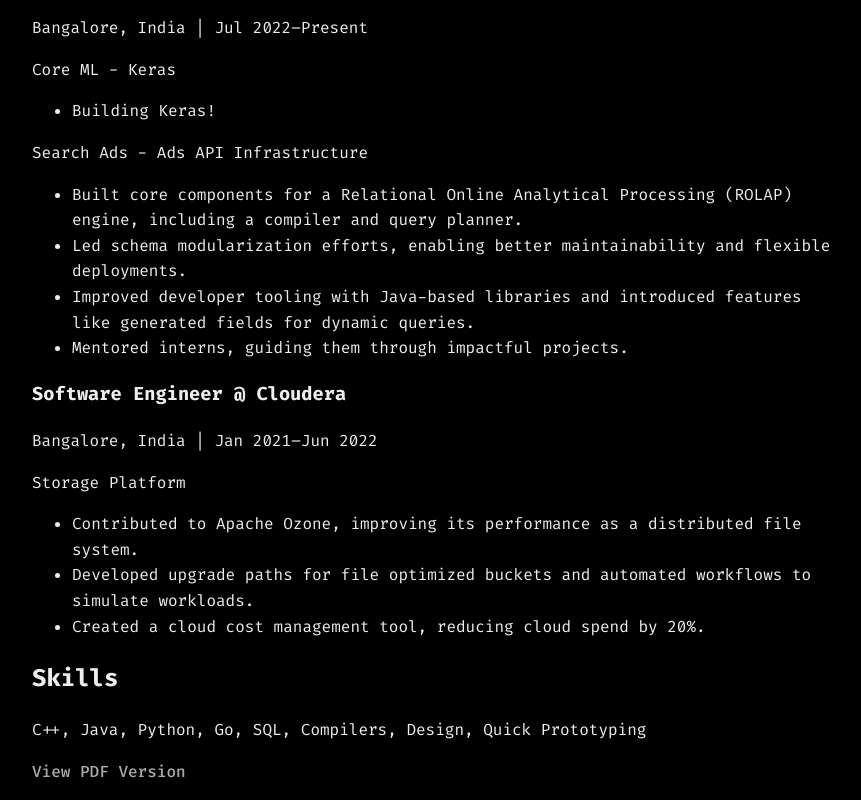
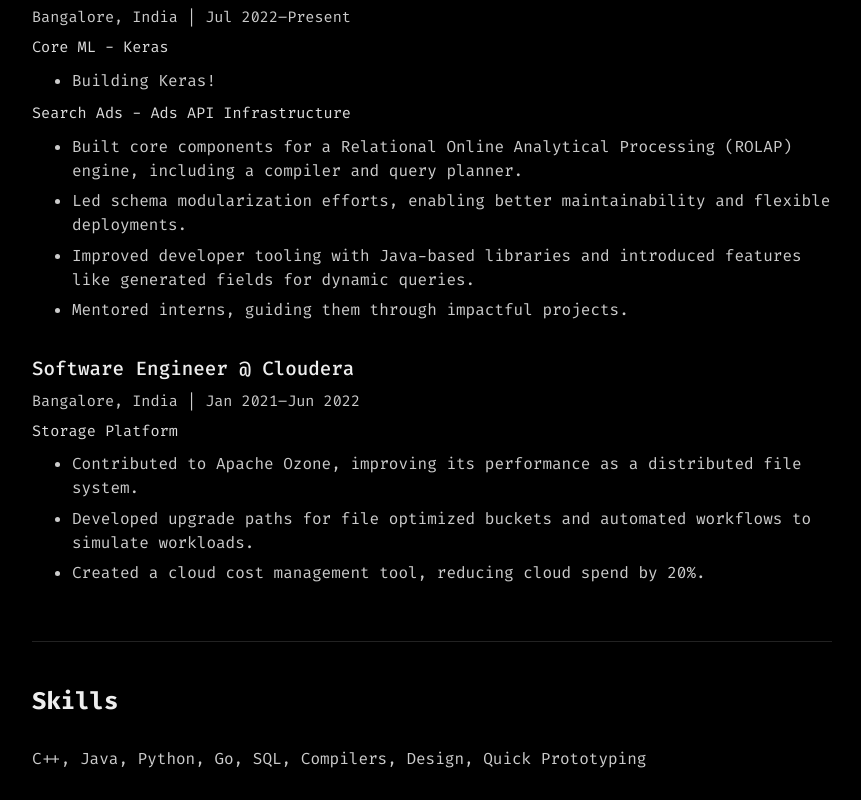
Before and after one commit to JyotinderSingh/jyotindersingh.github.io, a React (Vite) app in the folder jyotinder-react-portfolio/: page /resume in a window 1280 px wide. Shown: the part 320-1120 px from the top of the page, without its empty margins (208-1069 px from the left). Built offline with nearby package versions, Linux system fonts and the light colour scheme.

Commit message:
resume styling

```diff
--- a/jyotinder-react-portfolio/src/pages/ResumePage.jsx
+++ b/jyotinder-react-portfolio/src/pages/ResumePage.jsx
@@ -1,11 +1,23 @@
-import React from 'react';
+import React, { useState, useEffect } from 'react';
 
 // Consider creating a reusable Job component
 
 function ResumePage() {
+  // State for animation
+  const [animatePage, setAnimatePage] = useState(false);
+
+  // Effect to trigger animation shortly after mount
+  useEffect(() => {
+    const timer = setTimeout(() => {
+      setAnimatePage(true);
+    }, 100); // Small delay
+
+    return () => clearTimeout(timer); // Cleanup timer
+  }, []);
+
   return (
-    // Note: We transfer the className from the old <main> tag here
-    <div className="page-main resume-main">
+    // Add conditional animate class to the main container
+    <div className={`page-main resume-main ${animatePage ? 'animate' : ''}`}>
       <h1>Resume</h1>
       <section className="resume-section">
         <h2>Experience</h2>
--- a/jyotinder-react-portfolio/src/styles.css
+++ b/jyotinder-react-portfolio/src/styles.css
@@ -1006,3 +1006,169 @@
 }
 
 /* --- End HomePage Animations --- */
+
+/* --- ResumePage Styles & Animations --- */
+
+.resume-main {
+  /* Add some initial padding if needed, though <main> might handle it */
+}
+
+/* --- Corrected Animation Definitions --- */
+
+/* Define the initial state for elements within resume-main */
+.resume-main h1,
+.resume-main .resume-section h2,
+.resume-main .job,
+.resume-main .resume-section > p, /* Target direct paragraph children of section for Skills/PDF */
+.resume-main .resume-section > p > a /* Target the link inside the paragraph */ {
+  opacity: 0;
+  transform: translateY(15px);
+  transition: opacity 0.5s ease-out, transform 0.5s ease-out;
+}
+
+/* Define the final state when .animate is added to the parent */
+.resume-main.animate h1,
+.resume-main.animate .resume-section h2,
+.resume-main.animate .job,
+.resume-main.animate .resume-section > p, /* Target direct paragraph children */
+.resume-main.animate .resume-section > p > a /* Target the link */ {
+  opacity: 1;
+  transform: translateY(0);
+}
+
+/* --- Resume Animation Delays (Applied when parent is animated) --- */
+
+.resume-main.animate h1 { transition-delay: 0.1s; }
+
+/* Experience Section (Targeting direct children of the first section) */
+.resume-main.animate .resume-section:nth-of-type(1) > h2 { transition-delay: 0.2s; }
+.resume-main.animate .resume-section:nth-of-type(1) > .job:nth-of-type(1) { transition-delay: 0.3s; } /* Note: nth-of-type applies to siblings of the same type */
+.resume-main.animate .resume-section:nth-of-type(1) > .job:nth-of-type(2) { transition-delay: 0.4s; }
+
+/* Skills Section (Targeting direct children of the second section) */
+.resume-main.animate .resume-section:nth-of-type(2) > h2 { transition-delay: 0.5s; }
+.resume-main.animate .resume-section:nth-of-type(2) > p { transition-delay: 0.6s; }
+
+/* PDF Link Section (Targeting the paragraph in the third section) */
+.resume-main.animate .resume-section:nth-of-type(3) > p { transition-delay: 0.7s; }
+
+
+/* --- Rest of Resume Styles --- */
+
+.resume-section {
+  margin-bottom: 2.5rem;
+  padding-bottom: 1.5rem;
+  border-bottom: 1px solid #eee; /* Light mode separator */
+}
+
+body.dark-mode .resume-section {
+  border-bottom-color: #222; /* Dark mode separator */
+}
+
+/* Remove border from the last section */
+.resume-section:last-of-type {
+  border-bottom: none;
+  padding-bottom: 0;
+}
+
+.resume-section h2 {
+  font-size: 1.5rem;
+  font-weight: 600;
+  margin-bottom: 1.5rem;
+}
+
+.job {
+  margin-bottom: 2rem;
+}
+
+.job h3 {
+  font-size: 1.2rem;
+  font-weight: 500;
+  margin-bottom: 0.25rem;
+}
+
+.job p {
+  margin: 0.25rem 0;
+  font-size: 0.95rem;
+  color: #555;
+}
+
+body.dark-mode .job p {
+  color: #bbb;
+}
+
+.job p em {
+  color: #333;
+  font-style: normal; /* Keep it normal but visually distinct */
+  /* Or add a background/border if preferred */
+}
+
+body.dark-mode .job p em {
+  color: #ddd;
+}
+
+.job ul {
+  list-style: disc;
+  margin: 0.5rem 0 0.5rem 1.5rem; /* Indent list */
+  padding-left: 1rem;
+  color: #444;
+}
+
+body.dark-mode .job ul {
+  color: #ccc;
+}
+
+.job ul li {
+  margin-bottom: 0.4rem;
+  line-height: 1.5;
+}
+
+/* Skills section paragraph */
+.resume-section p {
+  line-height: 1.7;
+  color: #333;
+}
+
+body.dark-mode .resume-section p {
+  color: #ccc;
+}
+
+/* PDF Link styling */
+.resume-section a {
+  display: inline-block;
+  margin-top: 0.5rem;
+  padding: 0.5rem 1rem;
+  border: 1px solid #ccc;
+  border-radius: 4px;
+  color: #333;
+  text-decoration: none;
+  transition: background-color 0.2s ease, border-color 0.2s ease, color 0.2s ease;
+}
+
+.resume-section a:hover {
+  background-color: #eee;
+  border-color: #bbb;
+  color: #111;
+}
+
+body.dark-mode .resume-section a {
+  border-color: #444;
+  color: #ccc;
+}
+
+body.dark-mode .resume-section a:hover {
+  background-color: #222;
+  border-color: #555;
+  color: #fff;
+}
+
+/* Placeholder styling to reduce layout shift */
+#header-placeholder {
+  min-height: 70px; /* Adjust based on actual header height */
+}
+
+#footer-placeholder {
+  min-height: 50px; /* Adjust based on actual footer height */
+}
+
+/* --- End ResumePage Styles & Animations --- */
```
